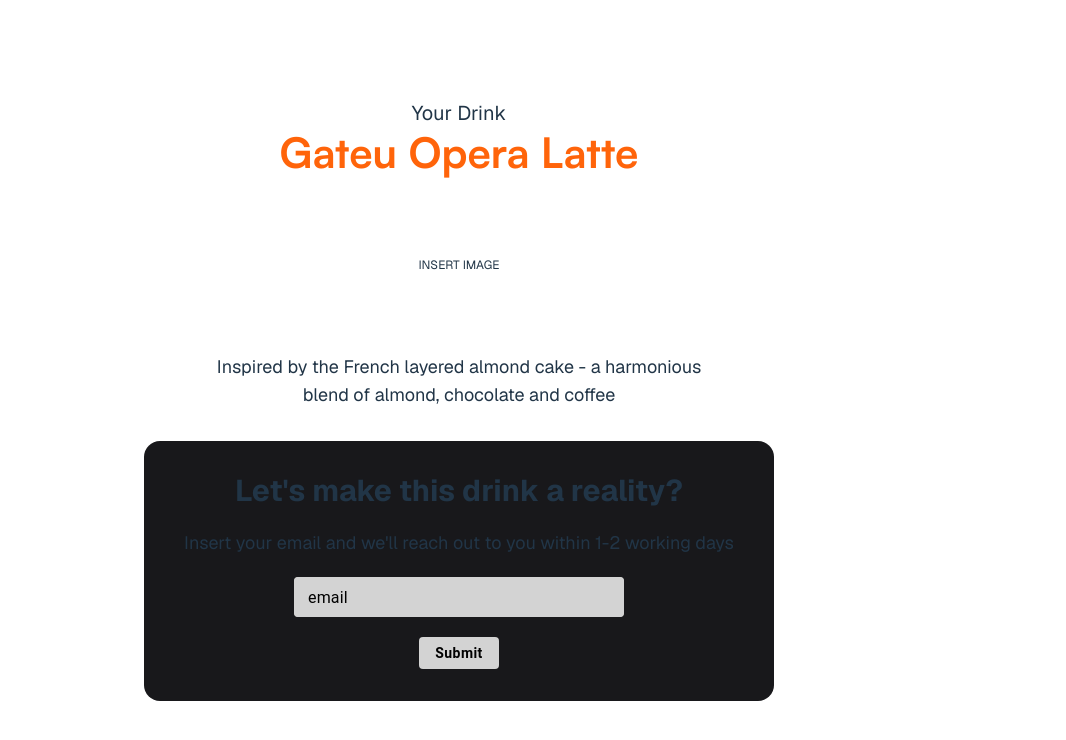
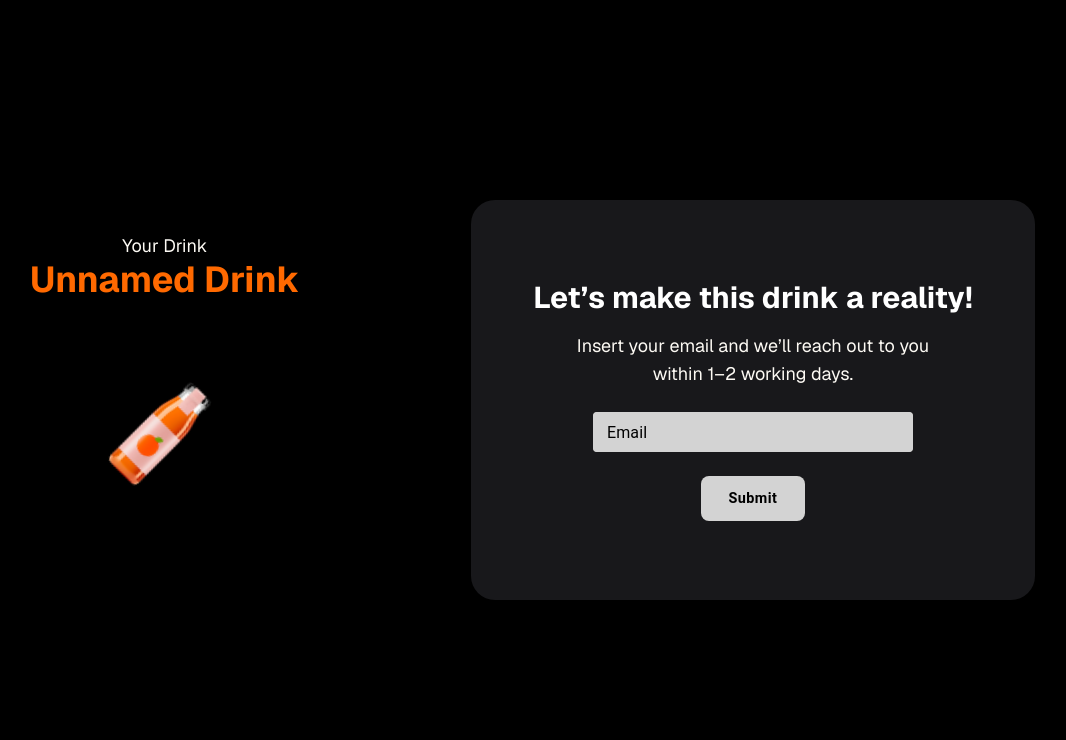
Before and after one commit to reallyAD/microSite-frontend, a React (Vite) app: page /drink-result in a window 1280 px wide. Shown: the top 740 px of the page, without its empty margins (181-1247 px from the left). Built offline with nearby package versions, Linux system fonts and the light colour scheme.

Commit message:
drinkresult rework

```diff
--- a/src/pages/drinkResult/DrinkResult.jsx
+++ b/src/pages/drinkResult/DrinkResult.jsx
@@ -1,105 +1,126 @@
 import React from 'react';
+import { useLocation } from 'react-router-dom';
 import BackButton from '../../components/BackButton';
 import Button from '@mui/material/Button';
 import TextField from '@mui/material/TextField';
-
+import orangebottle from '../../assets/images/orangebottle.png';
+import { NoEncryption } from '@mui/icons-material';
 
 function DrinkResult() {
     const [isFilled, setIsFilled] = React.useState(false);
+    const location = useLocation();
+    const generatedDrink = location.state || {};
 
     const handleChange = (e) => {
         const trimmedValue = e.target.value.trim();
         setIsFilled(trimmedValue.length > 0);
-    }
+    };
 
-    const handleSubmission = () => {}
+    const handleSubmission = () => {};
 
     const drinkDetails = {
-        name: "Gateu Opera Latte",
-        description: "Inspired by the French layered almond cake - a harmonious blend of almond, chocolate and coffee",
-        ingredients: ["Coffee", "Honey", "Roasted Almond", "Cocoa", "Milk"],
-        tasteProfile: ["Sweet", "Nutty", "Chocolatey"],
-      }
+        drink_name: generatedDrink.drink_name || "Unnamed Drink",
+        category: generatedDrink.category,
+        description: generatedDrink.description || "A refreshing twist for your taste buds!",
+    };
 
     return (
         <>
+            <div className="absolute top-4 left-4 z-10">
                 <BackButton />
-        <div className="h-screen text-3xl text-bold flex justify-center items-center">
-            <div className="flex flex-col items-center">
-                <span className="text-xl"> Your Drink</span>
-                {/* TODO: Dynamically load in data from Chatgpt */}
-                <h1 className="font-bold">
-                    <span className="text-deepOrange">{drinkDetails.name}</span>
-                </h1>
-                <span className="my-20 text-xs"> INSERT IMAGE </span>
-                <div className="w-8/12 flex justify-center">
-                    <span className="text-lg text-center">{drinkDetails.description}</span>
             </div>
 
-                <div className="flex flex-col items-center bg-zinc-900 px-10 py-8 rounded-2xl mt-8">
-                    <span className="font-bold text-3xl mb-5"> Let's make this drink a reality?</span>
-                    <span className="mb-5 text-lg">Insert your email and we'll reach out to you within 1-2 working days</span>
-                    <TextField className="mt-4 mb-4"
+            <div className="h-screen bg-black text-white flex items-center justify-center px-4 sm:px-6 md:px-8">
+                <div className="h-3/6 w-full max-w-6xl flex flex-col md:flex-row items-stretch gap-6">
+
+                    {/* Left Panel */}
+                    <div className="w-full md:w-1/2 h-full flex flex-col justify-center items-center p-6 md:p-8 text-center space-y-4">
+                        <div>
+                            <p className="text-lg text-zinc-400">Your Drink</p>
+                            <h2 className="text-4xl font-bold text-orange-500">
+                                {drinkDetails.drink_name}
+                            </h2>
+                        </div>
+                        <div className="flex-grow flex items-center justify-center mt-2">
+                            <img
+                                src={orangebottle}
+                                alt="Generated Drink"
+                                className="w-36 h-auto transform rotate-[15deg] transition-transform duration-300 hover:scale-110"
+                            />
+                        </div>
+                    </div>
+
+                    {/* Right Panel */}
+                    <div className="w-full md:w-1/2 h-full flex flex-col justify-center items-center bg-zinc-900 p-6 sm:p-8 md:p-10 rounded-3xl shadow-lg">
+                        <div className="flex flex-col items-center w-full h-full justify-center">
+                            <h2 className="text-3xl font-bold text-center mb-4 leading-tight">
+                                Let’s make this drink a reality!
+                            </h2>
+                            <p className="text-sm text-zinc-300 mb-6 text-center max-w-sm">
+                                Insert your email and we’ll reach out to you within 1–2 working days.
+                            </p>
+                            <TextField
+                                label="Email"
+                                variant="outlined"
+                                size="small"
+                                onChange={handleChange}
                                 sx={{
+                                    width: '100%',
+                                    maxWidth: 320,
+                                    mb: 2,
                                     backgroundColor: 'lightgray',
-                                borderRadius: 1,
-                                display: 'flex',
-                                justifyContent: 'center',
-                                width: '60%',
-                                marginBottom: '10px',
+                                    borderRadius: '4px',
                                     '& .MuiOutlinedInput-root': {
                                     '& fieldset': {
-                                        borderColor: isFilled ? '#FF640A' : 'lightgray', // Border color based on isFilled
+                                        borderColor: isFilled ? '#FF640A' : 'lightgray',
                                         borderWidth: isFilled ? '2px' : '1px',
                                     },
                                     '&:hover fieldset': {
-                                        borderColor: isFilled ? '#FF640A' : 'lightgray', // Hover state
+                                        borderColor: isFilled ? '#FF640A' : 'lightgray',
                                     },
                                     '&.Mui-focused fieldset': {
-                                        borderColor: isFilled ? '#FF640A' : 'lightgray', // Focused state
+                                        borderColor: '#FF640A',
                                     },
                                     },
                                     '& .MuiInputLabel-root': {
-                                    color: isFilled ? '#FF640A' : 'black', // Label color based on isFilled
+                                    color: isFilled ? '#FF640A' : 'black',
                                     },
                                     '& .MuiInputLabel-root.Mui-focused': {
-                                    color: isFilled ? '#FF640A' : 'inherit', // Override default blue label when focused
+                                    color: '#FF640A',
                                     },
                                 }}
-                            id="email"
-                            label="email"
-                            variant="outlined"
-                            size="small"
-                            onChange = {handleChange}
                                 />
+
                             <Button
-                        variant='contained'
+                                variant="contained"
+                                onClick={handleSubmission}
+                                disabled={!isFilled}
                                 sx={{
-                            backgroundColor: isFilled ?  '#FF640A' : 'lightgray',
-                            color: isFilled ? 'black' : 'red',
-                            width: '10%',
-                            height: '32px',
-                            marginTop: '10px',
-                            padding: '8px 40px',
+                                    backgroundColor: isFilled ? '#FF640A' : 'lightgray',
+                                    color: isFilled ? 'black' : 'gray',
+                                    fontWeight: 'bold',
+                                    padding: '10px 28px',
+                                    mt: 1,
+                                    borderRadius: '8px',
+                                    fontSize: '0.9rem',
                                     textTransform: 'none',
-                            fontWeight: 'bold',
                                     '&:hover': {
-                                backgroundColor: isFilled ?  '#A04000' : 'lightgray',
+                                        backgroundColor: isFilled ? '#A04000' : 'lightgray',
                                     },
                                     '&.Mui-disabled': {
-                                backgroundColor: 'lightgray', // Ensure the button is visible when disabled
-                                color: 'black', // Adjust text color for disabled state
+                                        backgroundColor: 'lightgray',
+                                        color: 'black',
                                     },
                                 }}
-                        disabled={!isFilled}
                             >
                                 Submit
                             </Button>
                         </div>
                     </div>
                 </div>
+            </div>
         </>
-    )
+    );
 }
 
 export default DrinkResult;
--- a/src/pages/drinkResultConfirmation/DrinkResultConfirmation.jsx
+++ b/src/pages/drinkResultConfirmation/DrinkResultConfirmation.jsx
@@ -29,7 +29,7 @@ function DrinkResultConfirmation() {
     const handleOnClick = async () => {
         setIsLoading(true);
         await new Promise((resolve) => setTimeout(resolve, 2000));
-        toDrinkResultLabel();
+        toDrinkResultLabel(generatedDrink);
     }
 
     const handleReroll = async () => {
--- a/src/pages/drinkResultLabel/DrinkResultLabel.jsx
+++ b/src/pages/drinkResultLabel/DrinkResultLabel.jsx
@@ -1,14 +1,16 @@
 import React from 'react';
+import { useLocation } from 'react-router-dom';
 import BackButton from '../../components/BackButton';
 import { useGoTo } from '../../utils/useGoTo';
 import CircularArrowButton from '../../components/CircularArrowButton';
 
 function DrinkResultLabel() {
-
+    const location = useLocation();
+    const generatedDrink = location.state || {};
     const { toDrinkResult } = useGoTo();
 
     const handleOnClick = () => {
-        toDrinkResult();
+        toDrinkResult(generatedDrink);
     }
 
     return (
--- a/src/utils/useGoTo.jsx
+++ b/src/utils/useGoTo.jsx
@@ -11,8 +11,8 @@ export const useGoTo = () => {
         toFlavourProfile: () => navigate('/flavour-profile'),
         toDrinkResultConfirmation: (generatedDrink) => navigate('/drink-result-confirmation', {state: generatedDrink}),
         toDrinkRefine: (generatedDrink) => navigate('/drink-result-confirmation/refine', {state: generatedDrink}),
-        toDrinkResultLabel: () => navigate('/drink-result-label'),
-        toDrinkResult: () => navigate('/drink-result'),
+        toDrinkResultLabel: (generatedDrink) => navigate('/drink-result-label', {state: generatedDrink}),
+        toDrinkResult: (generatedDrink) => navigate('/drink-result', {state: generatedDrink}),
         goBack: () => navigate(-1), // Goes back by 1 page
     };
 }
```
Lines whose indentation alone changed are shown as unchanged.
